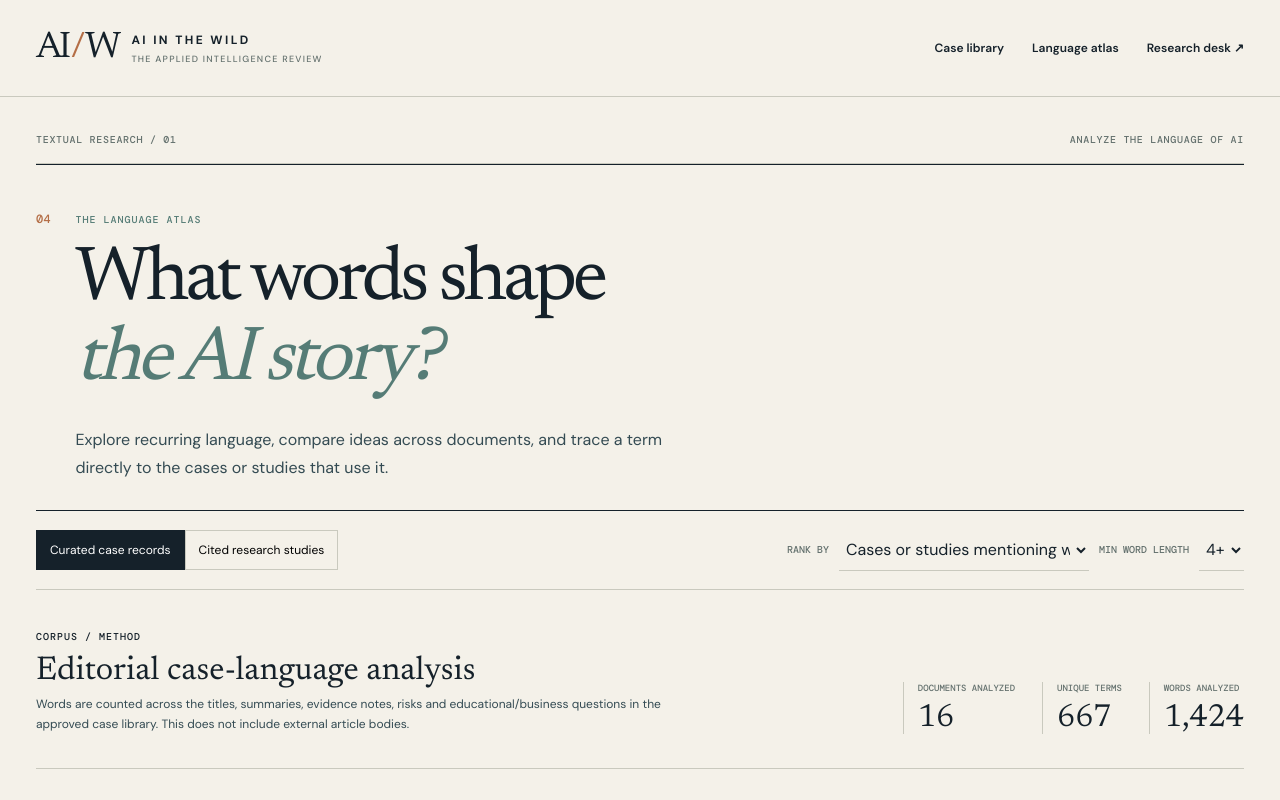
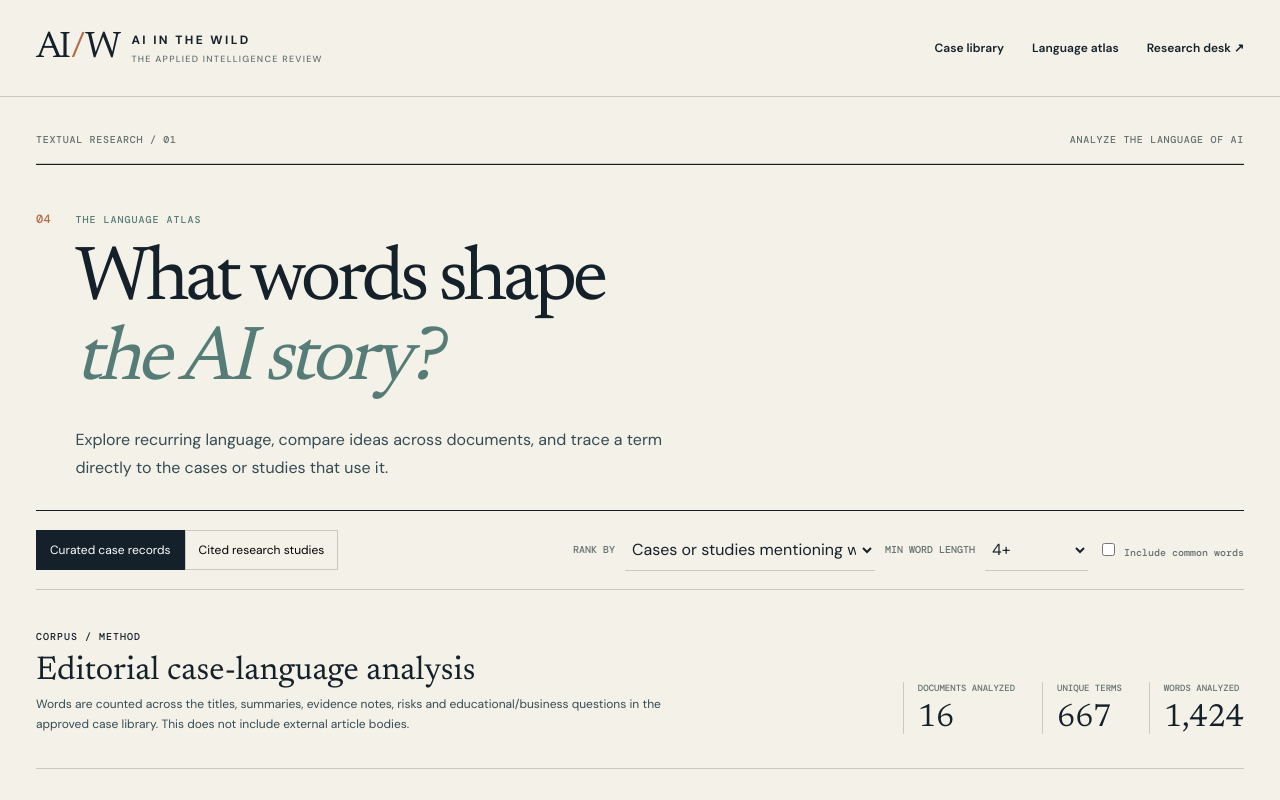
Before and after one commit to brandinealnku/ai-in-the-wild, a plain HTML site: page language.html in a window 1280 px wide. Shown: the top 800 px of the page. Drawn offline with nearby package versions, Linux system fonts and the light colour scheme.

Commit message:
feat: allow complete vocabulary view without stopword filtering

```diff
--- a/language.html
+++ b/language.html
@@ -1,7 +1,7 @@
 <!doctype html><html lang="en"><head><meta charset="utf-8"><meta name="viewport" content="width=device-width,initial-scale=1"><meta name="theme-color" content="#f4f1e9"><meta name="description" content="Explore language and evidence themes across AI in the Wild cases and selected scholarly studies."><title>Language Atlas — AI in the Wild</title><link rel="stylesheet" href="./editorial.css"><link rel="stylesheet" href="./language.css"></head>
 <body><a class="skip-link" href="#atlas-results">Skip to analysis</a><header class="site-header"><div class="shell header-inner"><a class="wordmark" href="./index.html"><span class="mark">AI<span class="mark-divider">/</span>W</span><span class="wordmark-name">AI IN THE WILD<small>THE APPLIED INTELLIGENCE REVIEW</small></span></a><nav class="header-nav" aria-label="Primary navigation"><a href="./index.html">Case library</a><a href="./language.html" aria-current="page">Language atlas</a><a href="./review.html">Research desk ↗</a></nav><button class="menu-button" id="menu-button" type="button" aria-label="Open navigation" aria-expanded="false">Menu ☰</button></div></header>
 <main><section class="shell atlas-hero"><div class="opening-meta"><span>TEXTUAL RESEARCH / 01</span><span>ANALYZE THE LANGUAGE OF AI</span></div><div class="chapter-head atlas-title"><span class="chapter-number">04</span><div><span class="eyebrow">THE LANGUAGE ATLAS</span><h1>What words shape<br><em>the AI story?</em></h1><p>Explore recurring language, compare ideas across documents, and trace a term directly to the cases or studies that use it.</p></div></div></section>
-<section class="shell atlas-main" id="atlas-results"><div class="atlas-controls"><div class="dataset-switch" role="group" aria-label="Source corpus"><button class="active" type="button" data-corpus="cases" aria-pressed="true">Curated case records</button><button type="button" data-corpus="studies" aria-pressed="false">Cited research studies</button></div><div class="atlas-actions"><label for="metric">RANK BY</label><select id="metric"><option value="documents">Cases or studies mentioning word</option><option value="frequency">Total occurrences</option></select><label for="min-length">MIN WORD LENGTH</label><select id="min-length"><option value="3">3+</option><option value="4" selected>4+</option><option value="5">5+</option></select></div></div>
+<section class="shell atlas-main" id="atlas-results"><div class="atlas-controls"><div class="dataset-switch" role="group" aria-label="Source corpus"><button class="active" type="button" data-corpus="cases" aria-pressed="true">Curated case records</button><button type="button" data-corpus="studies" aria-pressed="false">Cited research studies</button></div><div class="atlas-actions"><label for="metric">RANK BY</label><select id="metric"><option value="documents">Cases or studies mentioning word</option><option value="frequency">Total occurrences</option></select><label for="min-length">MIN WORD LENGTH</label><select id="min-length"><option value="1">All lengths</option><option value="3">3+</option><option value="4" selected>4+</option><option value="5">5+</option></select><label class="include-common"><input type="checkbox" id="include-common"> Include common words</label></div></div>
 <div class="corpus-explainer"><div><span class="eyebrow">CORPUS / METHOD</span><h2 id="corpus-title">Editorial case-language analysis</h2><p id="corpus-description">Analyzes the published titles, summaries, evidence notes and risks—not the full text of the original external articles.</p></div><div class="corpus-stats"><div><span>DOCUMENTS ANALYZED</span><strong id="doc-count">—</strong></div><div><span>UNIQUE TERMS</span><strong id="vocab-count">—</strong></div><div><span>WORDS ANALYZED</span><strong id="token-count">—</strong></div></div></div>
 <div class="atlas-workspace"><div class="terms-panel"><div class="atlas-panel-heading"><div><span class="eyebrow">MOST FREQUENT LANGUAGE</span><h3>Words across the corpus</h3></div><button type="button" id="clear-word" class="quiet-button">Clear selection</button></div><div class="term-search"><label for="term-query">FIND A TERM</label><input id="term-query" type="search" placeholder="Try productivity, customer, trust…"></div><div id="terms" class="terms-list" aria-live="polite"></div><p class="atlas-note">Common function words are excluded for readability. Counts are computed from the specified source text, not inferred themes or semantic similarity.</p></div>
 <div class="sources-panel"><div class="atlas-panel-heading"><div><span class="eyebrow">TRACE THE LANGUAGE</span><h3 id="selected-title">Select a term</h3></div><span id="selected-count" class="selected-count">—</span></div><p id="selected-description">Choose any word to see the documents containing it, with counts and links back to the original case or study.</p>
```
